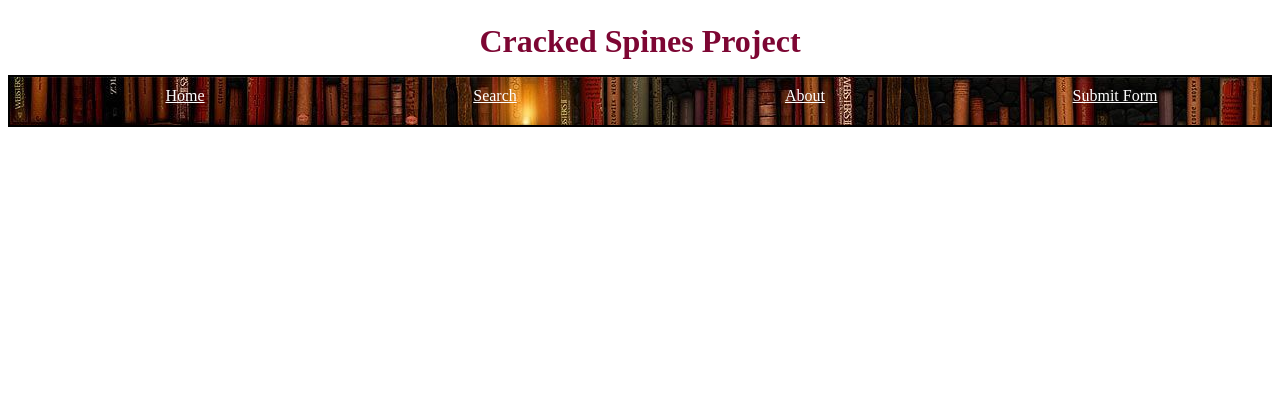
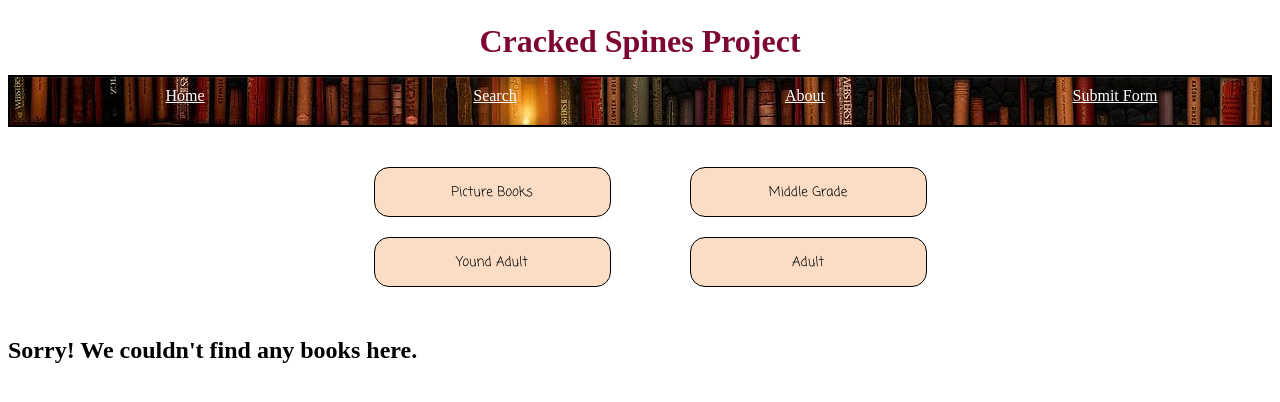
Before and after one commit to nonbinaryfrog/csprojectmvp, a Vue app: page /Error in a window 1280 px wide. Shown: the top 402 px of the page. Built offline with nearby package versions, Linux system fonts and the light colour scheme; the HTML template or start-up script is replaced by a standard one; a web font is replaced by a local one.

Commit message:
"Implemented error handling"

```diff
--- /dev/null
+++ b/src/components/views/ErrorPage.vue
@@ -0,0 +1,17 @@
+<template>
+  <div class="error">
+    <h2>Sorry! We couldn't find any books here.</h2>
+  </div>
+</template>
+
+<script>
+
+
+export default {
+  name: "ErrorPage",
+};
+</script>
+
+<style>
+
+</style>
```
Also changed, not shown: src/router/router.js (+19 -13 lines).
